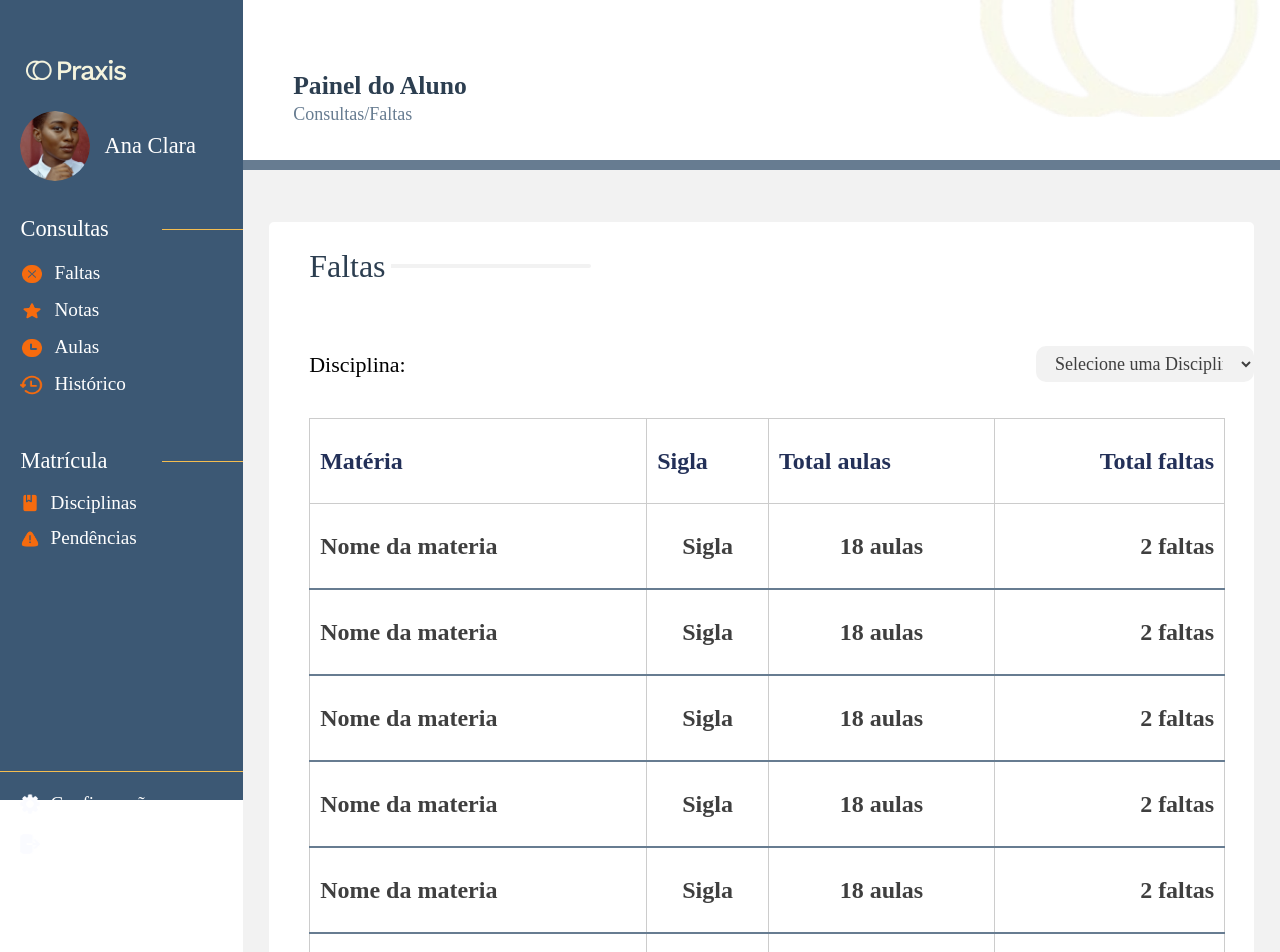
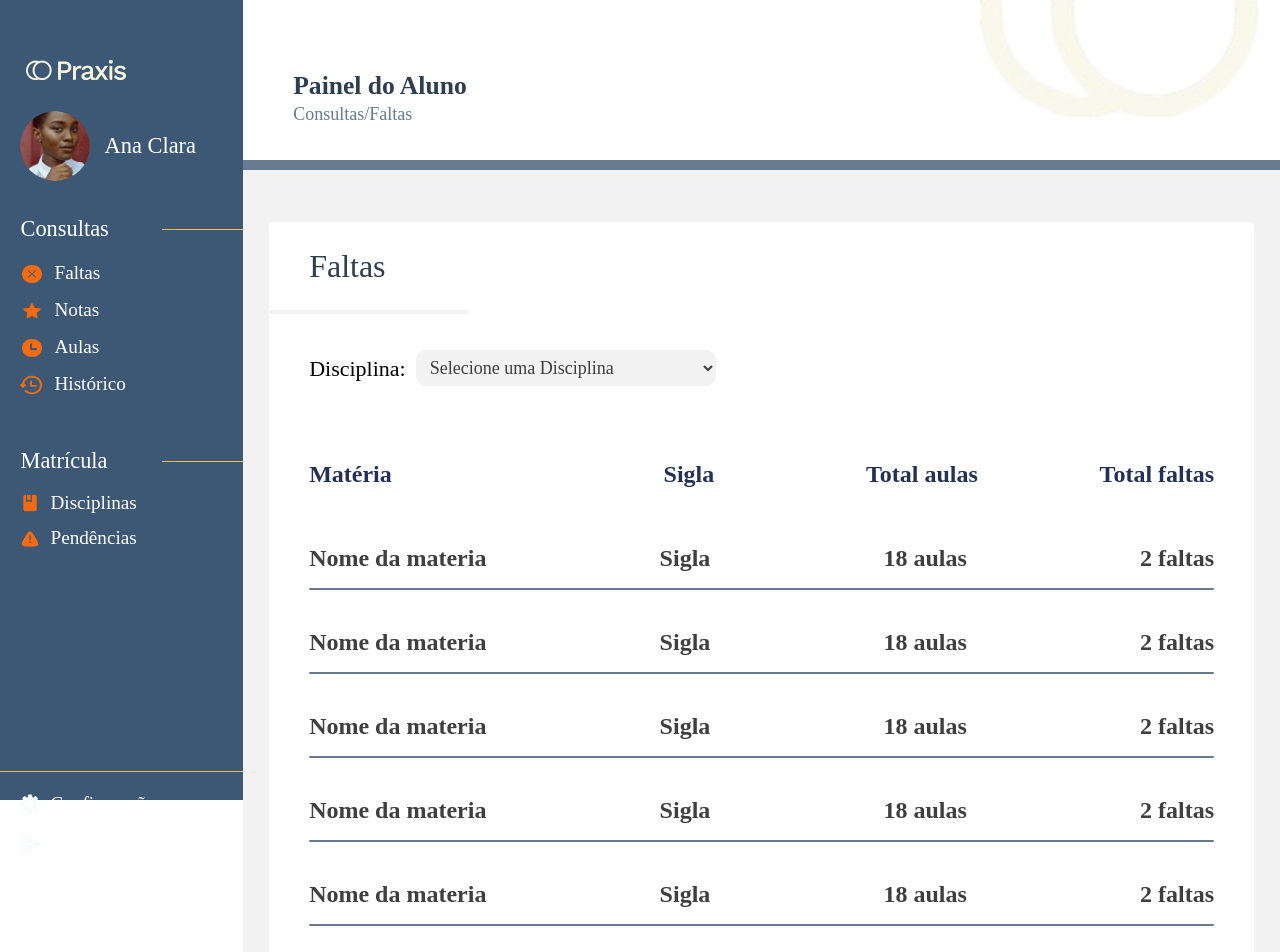
Before and after one commit to PO-DSM4-2024/frontend-po-dsm4-2024, a React (Vite) app in the folder po/: page /student/query/absence in a window 1280 px wide. Shown: the top 952 px of the page. Built offline with nearby package versions, Linux system fonts and the light colour scheme; a web font is replaced by a local one.

Commit message:
refactor: page absence

```diff
--- a/po/src/pages/Student/Query/Absence/Absence.css
+++ b/po/src/pages/Student/Query/Absence/Absence.css
@@ -50,20 +50,20 @@ body {
   border-radius: 5px;
 }
 
-.card_title {
+.absence_card_title {
   display: flex;
   align-items: start;
   flex-direction: column;
 }
 
-.card_title p {
+.absence_card_title p {
   font-size: 32px;
   font-weight: 500;
   color: #2c3e50;
   margin: 20px 0px 20px 40px;
 }
 
-.card_title hr {
+.absence_card_title hr {
   background-color: #f2f2f2;
   width: 200px;
   height: 4px;
@@ -75,20 +75,23 @@ body {
   border-bottom-right-radius: 10px;
 }
 
-.card_subject {
-  margin: 36px 0px 36px 40px;
+.absence_card_subject {
+  margin: 36px 40px 36px 40px;
   display: flex;
   align-items: center;
+
   column-gap: 10px;
 }
 
-.card_subject label {
+.absence_card_subject span {
   font-size: 22px;
   font-weight: 300;
   color: #000;
+
+  display: inline-block;
 }
 
-.card_subject select {
+.absence_card_subject select {
   font-size: 18px;
   font-weight: 300;
   color: #3f3f3f;
@@ -98,20 +101,46 @@ body {
   outline: none;
   border-radius: 10px;
 
-  padding: 7px 15px 7px 15px;
+  width: 300px;
+  padding: 5px 10px 5px 10px;
 }
 
-.card_table {
-  margin: 0px 40px 36px 40px;
-  border-collapse: collapse;
-  width: 93%;
+.absence_card_table {
+  width: 100%;
+  padding: 20px 40px 40px 40px;
 }
 
-.card_table table {
+.absence_card_table_header {
   width: 100%;
 }
 
-.card_table th {
+.absence_card_table_body {
+  width: 100%;
+
+  margin: 20px 0px -2px 0px;
+}
+
+.absence_header {
+  display: flex;
+  align-items: center;
+  justify-content: space-between;
+}
+
+.absence_header_acronym {
+  margin-left: 120px;
+}
+
+.absence_header_total_classes {
+  margin-right: -30px;
+}
+
+.absence_body {
+  display: flex;
+  align-items: center;
+  justify-content: space-between;
+}
+
+.absence_header h1 {
   font-size: 24px;
   color: #233058;
   font-weight: bold;
@@ -119,7 +148,7 @@ body {
   line-height: 4rem;
 }
 
-.card_table td {
+.absence_body h2 {
   font-size: 24px;
   color: #3f3f3f;
   font-weight: bold;
@@ -127,6 +156,15 @@ body {
   line-height: 4rem;
 }
 
-.card_table td {
-  border-bottom: 2px solid #677c91;
+.absence_card_table hr {
+  border: none;
+  outline: none;
+
+  height: 2px;
+  background-color: #677c91;
+
+  border-top-right-radius: 10px;
+  border-bottom-right-radius: 10px;
+  border-top-left-radius: 10px;
+  border-bottom-left-radius: 10px;
 }
--- a/po/src/pages/Student/Query/Absence/Absence.jsx
+++ b/po/src/pages/Student/Query/Absence/Absence.jsx
@@ -10,186 +10,81 @@ const Absence = () => {
         <Panel pageName="Painel do Aluno" section="Consultas/Faltas" color="#677C91" />
         <div className="absence_info">
           <div className="absence_card">
-            <div className="card_title">
+            <div className="absence_card_title">
               <p>Faltas</p>
               <hr />
             </div>
-            <div className="card_subject">
-              <label>Disciplina: </label>
+            <div className="absence_card_subject">
+              <span>Disciplina: </span>
               <select name="subject">
                 <option value="disciplina">Selecione uma Disciplina</option>
                 <option value="disciplina">disciplina</option>
               </select>
             </div>
-            <div className="card_table">
-              <table>
-                <thead>
-                  <tr>
-                    <th
-                      style={{
-                        textAlign: `left`,
-                      }}
-                    >
-                      Matéria
-                    </th>
-                    <th>Sigla</th>
-                    <th>Total aulas</th>
-                    <th
-                      style={{
-                        textAlign: `right`,
-                      }}
-                    >
-                      Total faltas
-                    </th>
-                  </tr>
-                </thead>
-                <tbody>
-                  <tr>
-                    <td>Nome da materia</td>
-                    <td
-                      style={{
-                        textAlign: `center`,
-                      }}
-                    >
-                      Sigla
-                    </td>
-                    <td
-                      style={{
-                        textAlign: `center`,
-                      }}
-                    >
-                      18 aulas
-                    </td>
-                    <td
-                      style={{
-                        textAlign: `right`,
-                      }}
-                    >
-                      2 faltas
-                    </td>
-                  </tr>
-                  <tr>
-                    <td>Nome da materia</td>
-                    <td
-                      style={{
-                        textAlign: `center`,
-                      }}
-                    >
-                      Sigla
-                    </td>
-                    <td
-                      style={{
-                        textAlign: `center`,
-                      }}
-                    >
-                      18 aulas
-                    </td>
-                    <td
-                      style={{
-                        textAlign: `right`,
-                      }}
-                    >
-                      2 faltas
-                    </td>
-                  </tr>
-                  <tr>
-                    <td>Nome da materia</td>
-                    <td
-                      style={{
-                        textAlign: `center`,
-                      }}
-                    >
-                      Sigla
-                    </td>
-                    <td
-                      style={{
-                        textAlign: `center`,
-                      }}
-                    >
-                      18 aulas
-                    </td>
-                    <td
-                      style={{
-                        textAlign: `right`,
-                      }}
-                    >
-                      2 faltas
-                    </td>
-                  </tr>
-                  <tr>
-                    <td>Nome da materia</td>
-                    <td
-                      style={{
-                        textAlign: `center`,
-                      }}
-                    >
-                      Sigla
-                    </td>
-                    <td
-                      style={{
-                        textAlign: `center`,
-                      }}
-                    >
-                      18 aulas
-                    </td>
-                    <td
-                      style={{
-                        textAlign: `right`,
-                      }}
-                    >
-                      2 faltas
-                    </td>
-                  </tr>
-                  <tr>
-                    <td>Nome da materia</td>
-                    <td
-                      style={{
-                        textAlign: `center`,
-                      }}
-                    >
-                      Sigla
-                    </td>
-                    <td
-                      style={{
-                        textAlign: `center`,
-                      }}
-                    >
-                      18 aulas
-                    </td>
-                    <td
-                      style={{
-                        textAlign: `right`,
-                      }}
-                    >
-                      2 faltas
-                    </td>
-                  </tr>
-                  <tr>
-                    <td>Nome da materia</td>
-                    <td
-                      style={{
-                        textAlign: `center`,
-                      }}
-                    >
-                      Sigla
-                    </td>
-                    <td
-                      style={{
-                        textAlign: `center`,
-                      }}
-                    >
-                      18 aulas
-                    </td>
-                    <td
-                      style={{
-                        textAlign: `right`,
-                      }}
-                    >
-                      2 faltas
-                    </td>
-                  </tr>
-                </tbody>
-              </table>
+            <div className="absence_card_table">
+              <div className="absence_card_table_header">
+                <div className="absence_header">
+                  <h1>Matéria</h1>
+                  <h1 className="absence_header_acronym">Sigla</h1>
+                  <h1 className="absence_header_total_classes">Total aulas</h1>
+                  <h1>Total faltas</h1>
+                </div>
+              </div>
+
+              <div className="absence_card_table_body">
+                <div className="absence_body">
+                  <h2>Nome da materia</h2>
+                  <h2>Sigla</h2>
+                  <h2>18 aulas</h2>
+                  <h2>2 faltas</h2>
+                </div>
+              </div>
+
+              <hr />
+
+              <div className="absence_card_table_body">
+                <div className="absence_body">
+                  <h2>Nome da materia</h2>
+                  <h2>Sigla</h2>
+                  <h2>18 aulas</h2>
+                  <h2>2 faltas</h2>
+                </div>
+              </div>
+
+              <hr />
+
+              <div className="absence_card_table_body">
+                <div className="absence_body">
+                  <h2>Nome da materia</h2>
+                  <h2>Sigla</h2>
+                  <h2>18 aulas</h2>
+                  <h2>2 faltas</h2>
+                </div>
+              </div>
+
+              <hr />
+
+              <div className="absence_card_table_body">
+                <div className="absence_body">
+                  <h2>Nome da materia</h2>
+                  <h2>Sigla</h2>
+                  <h2>18 aulas</h2>
+                  <h2>2 faltas</h2>
+                </div>
+              </div>
+
+              <hr />
+
+              <div className="absence_card_table_body">
+                <div className="absence_body">
+                  <h2>Nome da materia</h2>
+                  <h2>Sigla</h2>
+                  <h2>18 aulas</h2>
+                  <h2>2 faltas</h2>
+                </div>
+              </div>
+
+              <hr />
             </div>
           </div>
         </div>
--- a/po/src/pages/Student/Query/Query.css
+++ b/po/src/pages/Student/Query/Query.css
@@ -1,6 +1,6 @@
 @font-face {
   font-family: nunito;
-  src: url('../../../assets/fonts/Nunito-Regular.ttf')
+  src: url('../../../assets/fonts/Nunito-Regular.ttf');
 }
 
 * {
@@ -32,7 +32,7 @@ body {
 }
 
 .query_info {
-  margin-top: 26px;
+  margin-bottom: 26px;
   width: 100%;
   height: 100vh;
   display: flex;
@@ -51,6 +51,7 @@ body {
   color: black;
   display: flex;
   align-items: center;
+  margin-top: 26px;
 }
 
 .query_title_text {
@@ -62,13 +63,12 @@ body {
 
 .query_card {
   padding: 36px;
-  width: 45%;
+  width: 44%;
   height: 38%;
   background-color: white;
   border-radius: 10px;
   color: black;
 }
-
 
 .card_titles {
   font-size: 32px;
```
